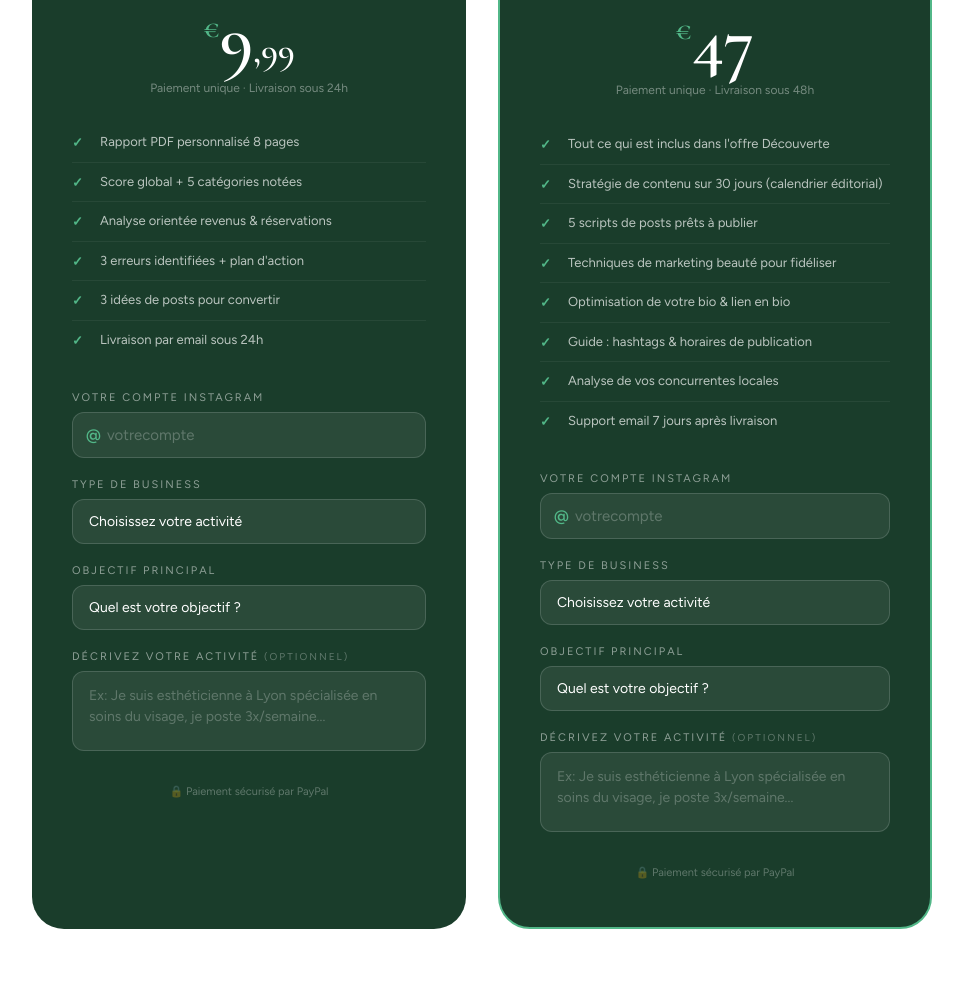
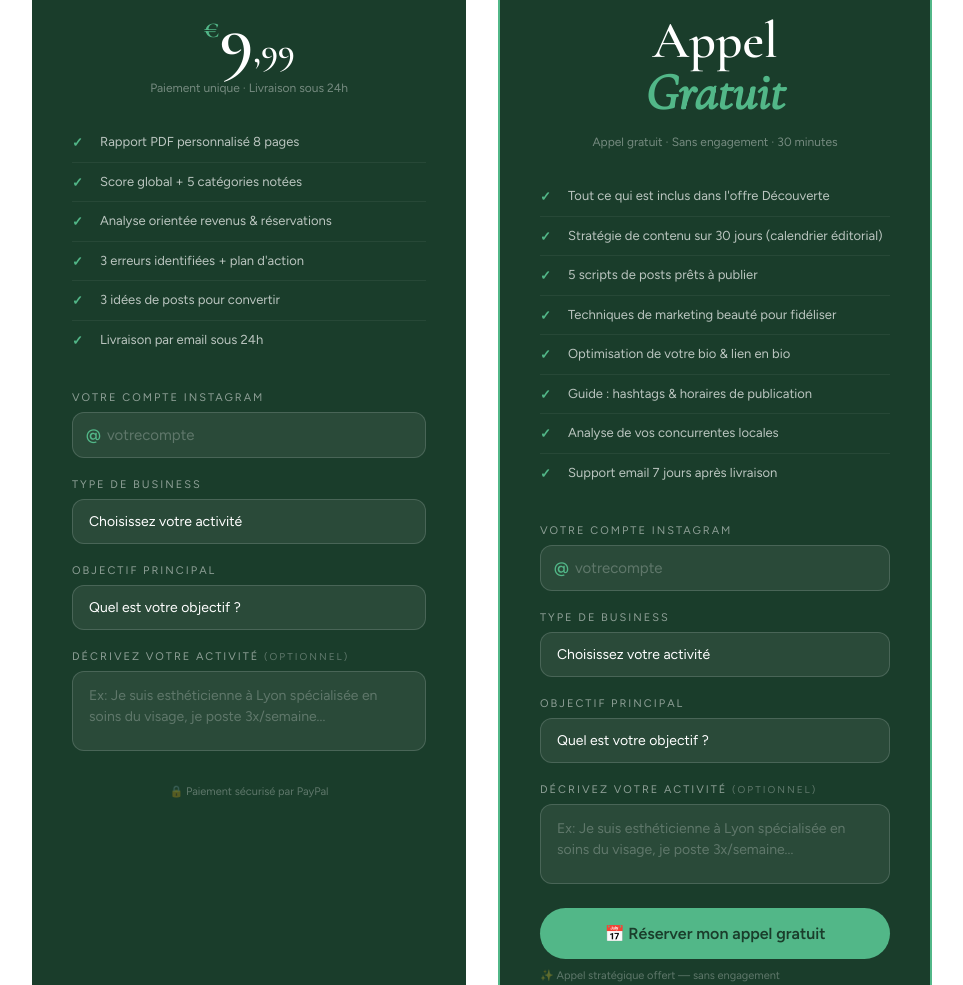
Before and after one commit to Nethania-Ngami/auditbeauty-site, a plain HTML site: page index.html in a window 1280 px wide. Shown: the part 3772-4757 px from the top of the page, without its empty margins (158-1121 px from the left). Drawn offline with nearby package versions, Linux system fonts and the light colour scheme.

Commit message:
Update index.html

```diff
--- a/index.html
+++ b/index.html
@@ -597,6 +597,29 @@
     .instagram-field select::placeholder,
     .instagram-field textarea::placeholder { color: rgba(255,255,255,0.25); }
 
+
+    .btn-reserver {
+      display: inline-flex;
+      align-items: center;
+      justify-content: center;
+      gap: 10px;
+      width: 100%;
+      background: var(--green-light);
+      color: var(--green-deep);
+      text-decoration: none;
+      padding: 16px 28px;
+      border-radius: 100px;
+      font-size: 16px;
+      font-weight: 700;
+      transition: all 0.3s;
+      margin-bottom: 10px;
+    }
+    .btn-reserver:hover {
+      background: #6fcf97;
+      transform: translateY(-2px);
+      box-shadow: 0 12px 40px rgba(82,183,136,0.4);
+    }
+
     /* ── FAQ ── */
     .faq { background: var(--green-ultra); }
     .faq-list { max-width: 700px; margin: 60px auto 0; }
@@ -949,8 +972,8 @@
         <div class="pricing-badge popular">⭐ Plus populaire</div>
         <div class="pricing-title">Accompagnement Complet</div>
         <div class="pricing-desc">Audit + stratégie marketing personnalisée pour transformer votre Instagram en machine à réservations.</div>
-        <div class="pricing-amount"><sup>€</sup>47</div>
-        <div class="pricing-note">Paiement unique · Livraison sous 48h</div>
+        <div class="pricing-amount" style="font-size:52px;padding:10px 0;">Appel<br><em style="color:var(--green-light);font-style:italic;">Gratuit</em></div>
+        <div class="pricing-note">Appel gratuit · Sans engagement · 30 minutes</div>
 
         <ul class="pricing-features">
           <li>Tout ce qui est inclus dans l'offre Découverte</li>
@@ -998,10 +1021,10 @@
           <label>Décrivez votre activité <span style="color:rgba(255,255,255,0.3);font-size:10px;">(optionnel)</span></label>
           <textarea id="desc-premium" placeholder="Ex: Je suis esthéticienne à Lyon spécialisée en soins du visage, je poste 3x/semaine..."></textarea>
         </div>
-        <div class="paypal-container">
-          <div id="paypal-button-container-premium"></div>
-          <div class="paypal-secure">🔒 Paiement sécurisé par PayPal</div>
-        </div>
+        <a href="https://calendar.app.google/SiFodTPyLfJayk3K8" target="_blank" class="btn-reserver">
+          📅 Réserver mon appel gratuit
+        </a>
+        <div class="paypal-secure">✨ Appel stratégique offert — sans engagement</div>
       </div>
 
     </div>
```
